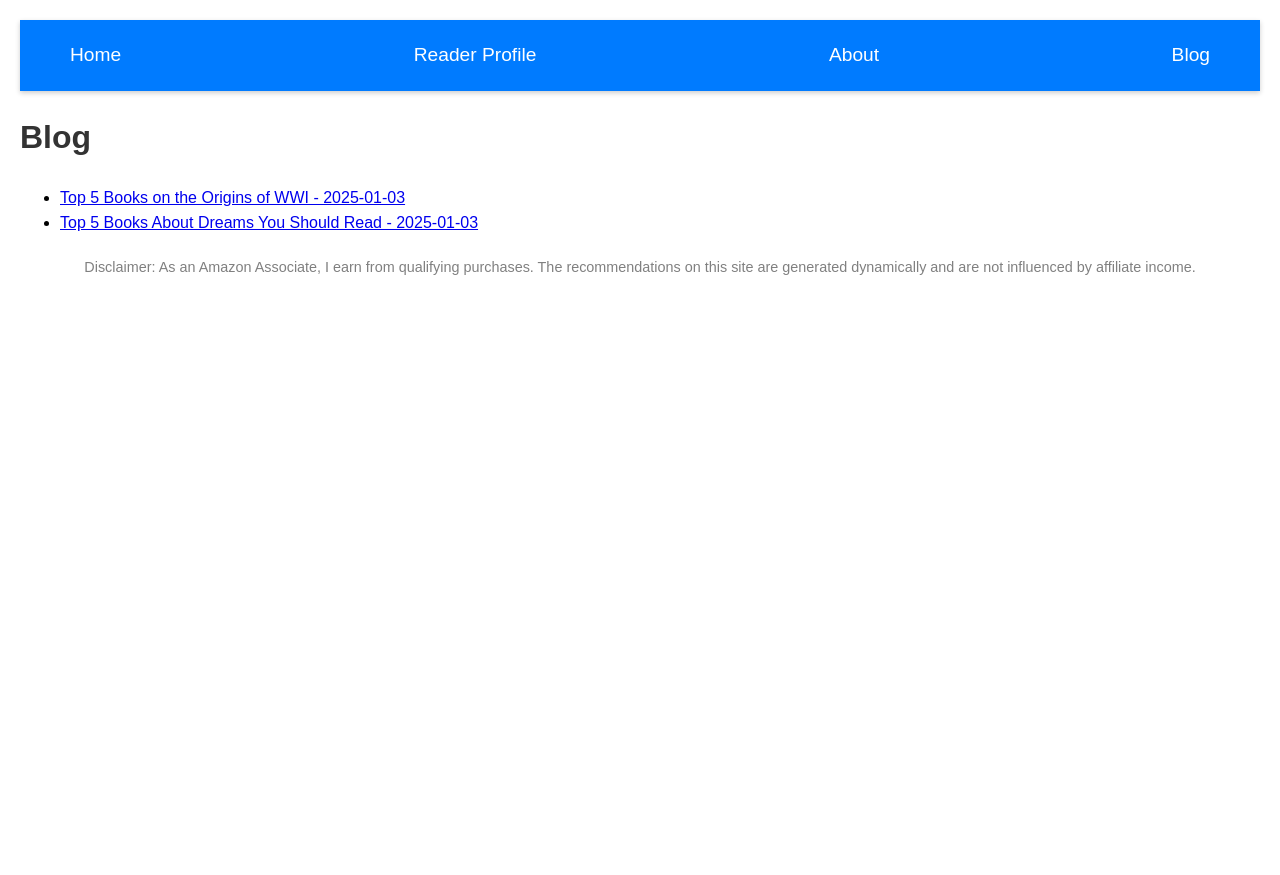
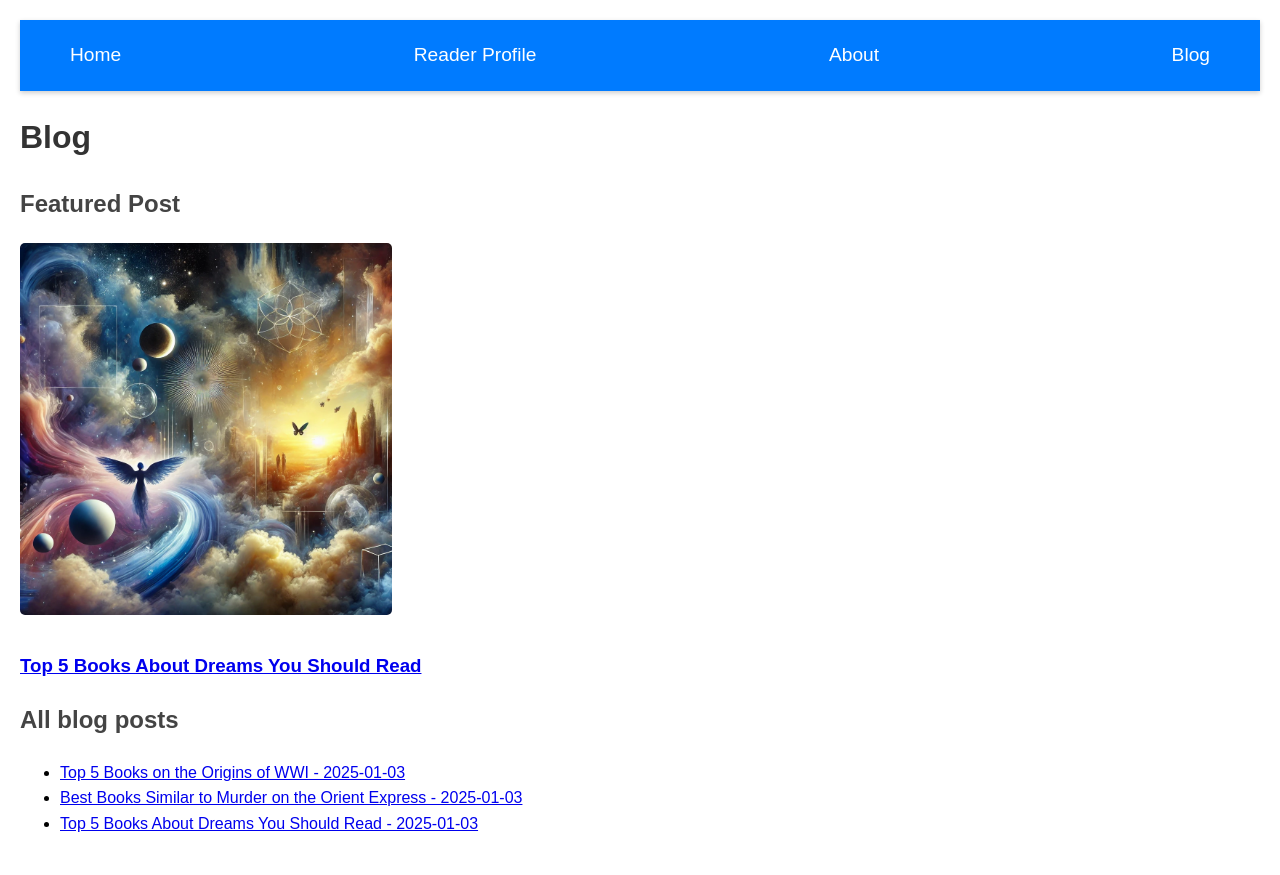
Before and after one commit to ferraijv/book_recommendation, a Flask app: page /blog in a window 1280 px wide. Shown: the top 875 px of the page. Before the commit the page ends 275 px from the top, so only its background shows below. Run offline with Flask 3, Linux system fonts and the light colour scheme; parts of the project's set-up code (start-up, migrations or seed data) failed here and were passed over.

Commit message:
new blog posts

```diff
--- /dev/null
+++ b/blog/posts/similar_to_murder_on_the_orient_express.md
@@ -0,0 +1,91 @@
+---
+title: "Best Books Similar to Murder on the Orient Express"
+date: "2025-01-03"
+---
+
+
+If you loved Agatha Christie's *Murder on the Orient Express*, you're probably on the hunt for more gripping whodunits, clever detectives, and thrilling mysteries. The iconic locked-room mystery and unforgettable twists of Christie's novel have set a high bar, but there are plenty of other books that will keep you guessing until the final page. Here are the best books similar to *Murder on the Orient Express* for mystery lovers.
+
+---
+
+## 1. *And Then There Were None* by Agatha Christie
+[![And Then There Were None](https://m.media-amazon.com/images/I/81QbgfCoVXL._SY522_.jpg)](https://amzn.to/3W5uTpv)
+
+Another masterpiece by the Queen of Mystery, *And Then There Were None* is a chilling tale of ten strangers invited to a secluded island. As the guests start dying one by one, the survivors must figure out who among them is the killer. With a brilliant plot and an eerie atmosphere, this book is perfect for fans of *Murder on the Orient Express*.
+
+[Buy on Amazon](https://amzn.to/3W5uTpv)
+
+---
+
+## 2. *The 7 1/2 Deaths of Evelyn Hardcastle* by Stuart Turton
+[![The 7 1/2 Deaths of Evelyn Hardcastle](https://m.media-amazon.com/images/I/71FkrD8KbDL._SY522_.jpg)](https://amzn.to/4fIR38b)
+
+This mind-bending mystery features a protagonist reliving the same day over and over to solve the murder of Evelyn Hardcastle. Set in a grand manor, the book’s intricate plot and unique storytelling style will captivate fans of locked-room mysteries.
+
+[Buy on Amazon](https://amzn.to/4fIR38b)
+
+---
+
+## 3. *Magpie Murders* by Anthony Horowitz
+[![Magpie Murders](https://m.media-amazon.com/images/I/71VksxQMBUL._SY522_.jpg)](https://amzn.to/4a2qU2Y)
+
+In *Magpie Murders*, editor Susan Ryeland discovers that the manuscript of a famous mystery writer may hold the key to solving a real-life murder. This clever, meta-mystery is a tribute to classic detective fiction and is packed with twists and turns.
+
+[Buy on Amazon](https://amzn.to/4a2qU2Y)
+
+---
+
+## 4. *The Woman in Cabin 10* by Ruth Ware
+[![The Woman in Cabin 10](https://m.media-amazon.com/images/I/81m8dzM8EUL._SY522_.jpg)](https://amzn.to/400yTJk)
+
+For fans of mysteries set in confined spaces, Ruth Ware’s *The Woman in Cabin 10* is a modern psychological thriller. When journalist Lo Blacklock witnesses a woman being thrown overboard during a luxury cruise, she must unravel a web of secrets to uncover the truth.
+
+[Buy on Amazon](https://amzn.to/400yTJk)
+
+---
+
+## 5. *The Decagon House Murders* by Yukito Ayatsuji
+[![The Decagon House Murders](https://m.media-amazon.com/images/I/719vIRNi6JL._SY522_.jpg)](https://amzn.to/401C7fA)
+
+This Japanese classic is a homage to Agatha Christie’s *And Then There Were None*. A group of university students visits an isolated island where a series of murders begins to unfold. The book’s suspenseful plot and chilling atmosphere make it a must-read for mystery fans.
+
+[Buy on Amazon](https://amzn.to/401C7fA)
+
+---
+
+## 6. *Death on the Nile* by Agatha Christie
+[![Death on the Nile](https://m.media-amazon.com/images/I/91FBoq7b1yL._SY522_.jpg)](https://amzn.to/3Pn9X9L)
+
+Another Hercule Poirot classic, *Death on the Nile* follows the brilliant detective as he solves a murder aboard a luxurious cruise on the Nile River. Filled with red herrings and unexpected twists, this novel is a perfect follow-up for fans of *Murder on the Orient Express*.
+
+[Buy on Amazon](https://amzn.to/3Pn9X9L)
+
+---
+
+## 7. *The Mystery of the Blue Train* by Agatha Christie
+[![The Mystery of the Blue Train](https://m.media-amazon.com/images/I/71FvlZfGx3L._SY522_.jpg)](https://amzn.to/3Pk1Qej)
+
+In *The Mystery of the Blue Train*, Poirot investigates a murder that takes place aboard a luxurious train. With its glamorous setting and classic Christie plotting, it’s a delightful read for those who enjoy murder mysteries on trains.
+
+[Buy on Amazon](https://amzn.to/3Pk1Qej)
+
+---
+
+## Why These Books Are Perfect for Agatha Christie Fans
+
+All of these books capture the elements that made *Murder on the Orient Express* so unforgettable:
+- **Locked-room mysteries**: Confined spaces heighten the suspense.
+- **Complex plots**: Twists and red herrings keep readers guessing.
+- **Clever detectives**: From Poirot to original sleuths, these stories feature unforgettable investigators.
+
+---
+
+## Final Thoughts
+
+If you’re craving more intricate mysteries, these books similar to *Murder on the Orient Express* will keep you on the edge of your seat. From modern thrillers to timeless classics, each one is a puzzle waiting to be solved.
+
+Which of these books will you read next? Let us know in the comments below!
+
+*Disclaimer: This post contains affiliate links. As an Amazon Associate, we earn from qualifying purchases.*
+
+---
--- a/static/styles.css
+++ b/static/styles.css
@@ -154,3 +154,119 @@
         padding: 10px 0; /* Add some padding between links */
     }
 }
+.blog-posts .post {
+    border: 1px solid #ddd;
+    border-radius: 5px;
+    margin: 10px 0;
+    padding: 15px;
+    overflow: hidden;
+}
+
+.blog-posts .post:hover {
+    background-color: #f9f9f9;
+    box-shadow: 0 2px 5px rgba(0, 0, 0, 0.1);
+}
+
+.blog-posts img {
+    border-radius: 5px;
+}
+
+.featured-post img {
+    border-radius: 5px;
+    margin-bottom: 10px;
+}
+.hero-banner {
+    background-image: url('/static/images/hero-banner.jpg'); /* Replace with your image */
+    background-size: cover; /* Make the image cover the entire section */
+    background-position: center;
+    height: 400px; /* Adjust height as needed */
+    display: flex;
+    justify-content: center;
+    align-items: center;
+    color: white;
+    text-align: center;
+    padding: 20px;
+    position: relative;
+}
+
+.hero-banner:before {
+    content: '';
+    position: absolute;
+    top: 0;
+    left: 0;
+    width: 100%;
+    height: 100%;
+    background-color: rgba(0, 0, 0, 0.5); /* Add a dark overlay for better text visibility */
+    z-index: 1;
+}
+
+.hero-content {
+    position: relative;
+    z-index: 2; /* Ensure content is above the overlay */
+}
+
+.cta-button {
+    background-color: #007bff;
+    color: white;
+    padding: 10px 20px;
+    text-decoration: none;
+    border-radius: 5px;
+    margin-top: 10px;
+    display: inline-block;
+    font-size: 1.2rem;
+}
+
+.cta-button:hover {
+    background-color: #0056b3;
+}
+@media (max-width: 768px) {
+    .hero-banner {
+        height: 300px;
+    }
+
+    .hero-content h1 {
+        font-size: 1.8rem;
+    }
+
+    .hero-content p {
+        font-size: 1rem;
+    }
+
+    .cta-button {
+        font-size: 1rem;
+        padding: 8px 16px;
+    }
+}
+.hero-content h1 {
+    animation: fadeIn 2s ease-in-out;
+}
+
+.hero-content p {
+    animation: fadeIn 2.5s ease-in-out;
+}
+
+.cta-button {
+    animation: fadeIn 3s ease-in-out;
+}
+
+@keyframes fadeIn {
+    from {
+        opacity: 0;
+        transform: translateY(20px);
+    }
+    to {
+        opacity: 1;
+        transform: translateY(0);
+    }
+}
+.buy-button {
+    background-color: #ff9900;
+    color: white;
+    padding: 10px 20px;
+    border-radius: 5px;
+    text-decoration: none;
+    font-weight: bold;
+}
+.buy-button:hover {
+    background-color: #cc7a00;
+}
--- a/templates/base.html
+++ b/templates/base.html
@@ -29,6 +29,14 @@
         {% block content %}
         {% endblock %}
     </div>
+    <br>
+    <div class="hero-banner">
+    <div class="hero-content">
+        <h1>Discover Your Next Great Read</h1>
+        <p>Find personalized book recommendations tailored to your preferences.</p>
+        <a href="/reader-profile" class="cta-button">Get Started</a>
+    </div>
+    </div>
 
     <!-- Shared Footer -->
     <footer>
--- a/templates/blog_index.html
+++ b/templates/blog_index.html
@@ -4,6 +4,16 @@
 
 {% block content %}
     <h1>Blog</h1>
+    <div class="featured-post">
+        <h2>Featured Post</h2>
+        <div class="post">
+            <a href="/blog/top-5-books-about-dreams-you-should-read">
+                <img src="/static/images/cover_photo_dreams.webp" alt="Top 5 Books About Dreams" style="max-width:30%; height:auto;">
+                <h3>Top 5 Books About Dreams You Should Read</h3>
+            </a>
+        </div>
+    </div>
+    <h2>All blog posts</h2>
     <ul>
         {% for post in posts %}
         <li>
--- a/templates/index.html
+++ b/templates/index.html
@@ -52,6 +52,7 @@
                     <p><strong>Categories:</strong> {{ book.categories | join(", ") if book.categories else "N/A" }}</p>
                     <p><strong>Published Date:</strong> {{ book.publishedDate or "N/A" }}</p>
                     <p><strong>Page Count:</strong> {{ book.pageCount or "N/A" }}</p>
+                    <a href="{{ book.amazon_link }}" class="buy-button">Buy Now on Amazon</a>
                 </div>
                 <hr>
             {% endfor %}
--- a/templates/reader_profile_output.html
+++ b/templates/reader_profile_output.html
@@ -51,6 +51,7 @@
                     <p><strong>Categories:</strong> {{ book.categories | join(", ") if book.categories else "N/A" }}</p>
                     <p><strong>Published Date:</strong> {{ book.publishedDate or "N/A" }}</p>
                     <p><strong>Page Count:</strong> {{ book.pageCount or "N/A" }}</p>
+                    <a href="{{ book.amazon_link }}" class="buy-button">Buy Now on Amazon</a>
                 </div>
                 <hr>
             {% endfor %}
```
